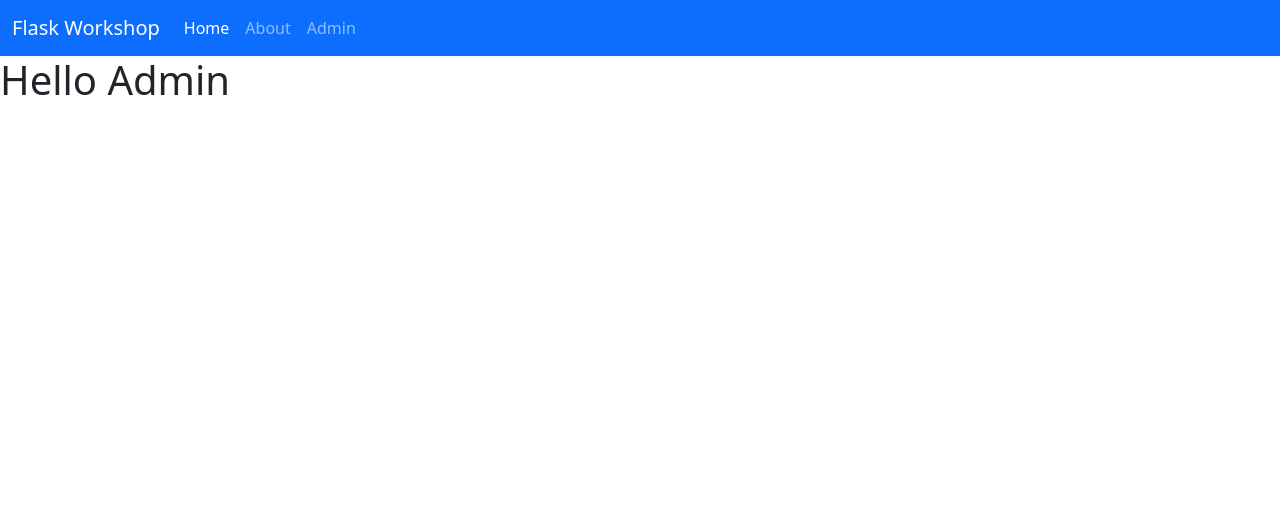
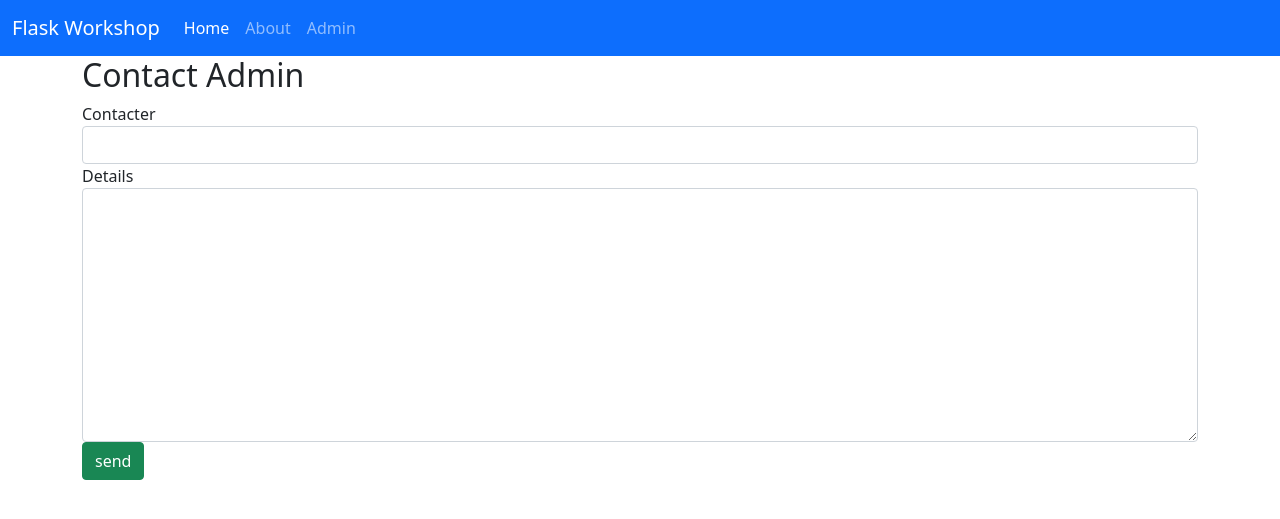
Before and after one commit to Moopz-Dev/flask--basic-flask, a Flask app: page /admin in a window 1280 px wide. Shown: the top 519 px of the page. Run offline with Flask 2, Linux system fonts and the light colour scheme; some libraries are stand-ins or nearby versions.

Commit message:
feat: adds form and redirect page

```diff
--- a/app.py
+++ b/app.py
@@ -1,4 +1,4 @@
-from flask import Flask, render_template
+from flask import Flask, render_template, request
 
 app = Flask(__name__)
 
@@ -26,5 +26,12 @@ def user(name, age):
     return "<h1>Hello {}, Age: {} </h1>".format(name, age)
 
 
+@app.route('/sendData')
+def signupForm():
+    fname = request.args.get('fname')
+    details = request.args.get('details')
+    return render_template("thankyou.html", data={"fname": fname, "details": details})
+
+
 if __name__ == "__main__":
     app.run(debug=True)
--- a/templates/admin.html
+++ b/templates/admin.html
@@ -26,5 +26,23 @@
 </html> -->
 
 {% extends "layout.html" %} {% block content %}
-<h1>Hello Admin</h1>
+<div class="container">
+	<h2>Contact Admin</h2>
+	<form action="{{url_for('signupForm')}}" method="get">
+		<div class="form-group">
+			<label for="fname"> Contacter</label>
+			<input type="text" name="fname" class="form-control" />
+		</div>
+		<div class="form-group">
+			<label for="details"> Details</label>
+			<textarea
+				name="details"
+				class="form-control"
+				cols="30"
+				rows="10"
+			></textarea>
+		</div>
+		<input type="submit" value="send" class="btn btn-success" />
+	</form>
+</div>
 {% endblock %}
--- a/templates/layout.html
+++ b/templates/layout.html
@@ -39,9 +39,14 @@
 				</button>
 				<div class="collapse navbar-collapse" id="navbarNavAltMarkup">
 					<div class="navbar-nav">
-						<a class="nav-link active" aria-current="page" href="/">Home</a>
-						<a class="nav-link" href="/about">About</a>
-						<a class="nav-link" href="/admin">Admin</a>
+						<a
+							class="nav-link active"
+							aria-current="page"
+							href="{{url_for('index')}}"
+							>Home</a
+						>
+						<a class="nav-link" href="{{url_for('about')}}">About</a>
+						<a class="nav-link" href="{{url_for('admin')}}">Admin</a>
 					</div>
 				</div>
 			</div>
```
Also changed, not shown: templates/thankyou.html (added, +7 -0 lines).
